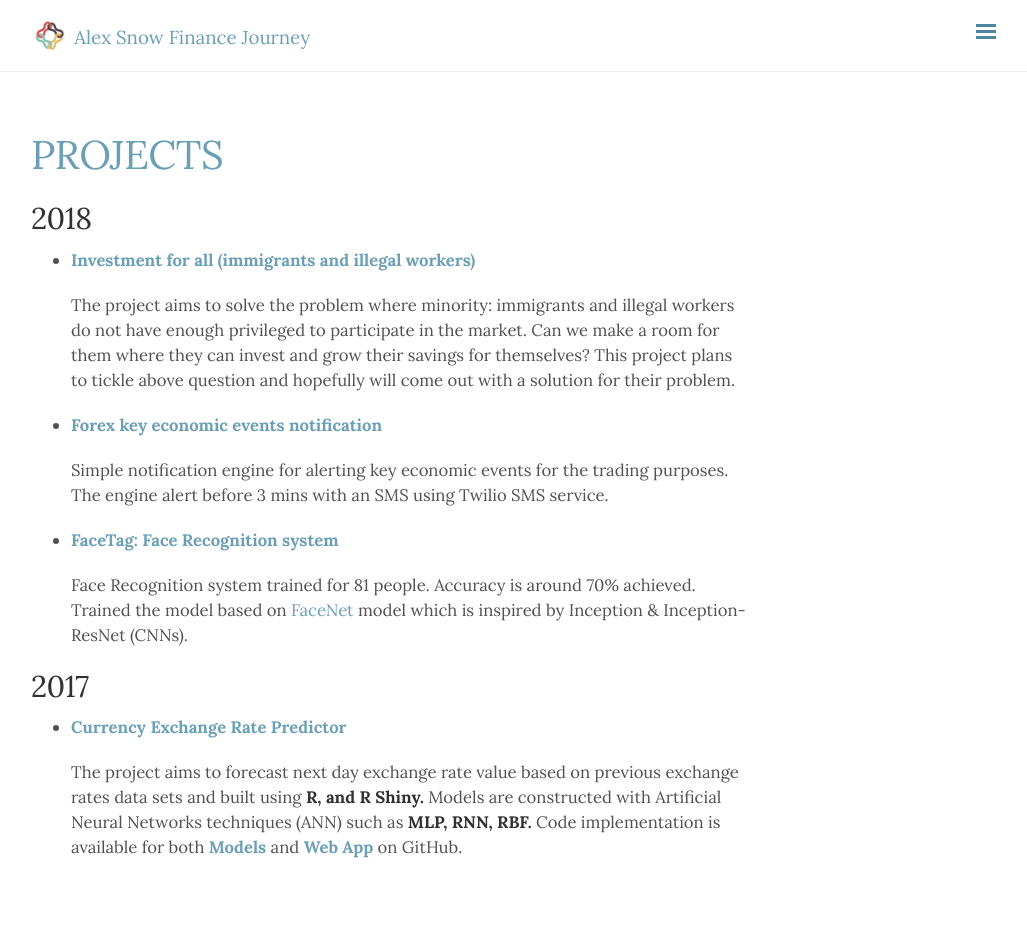
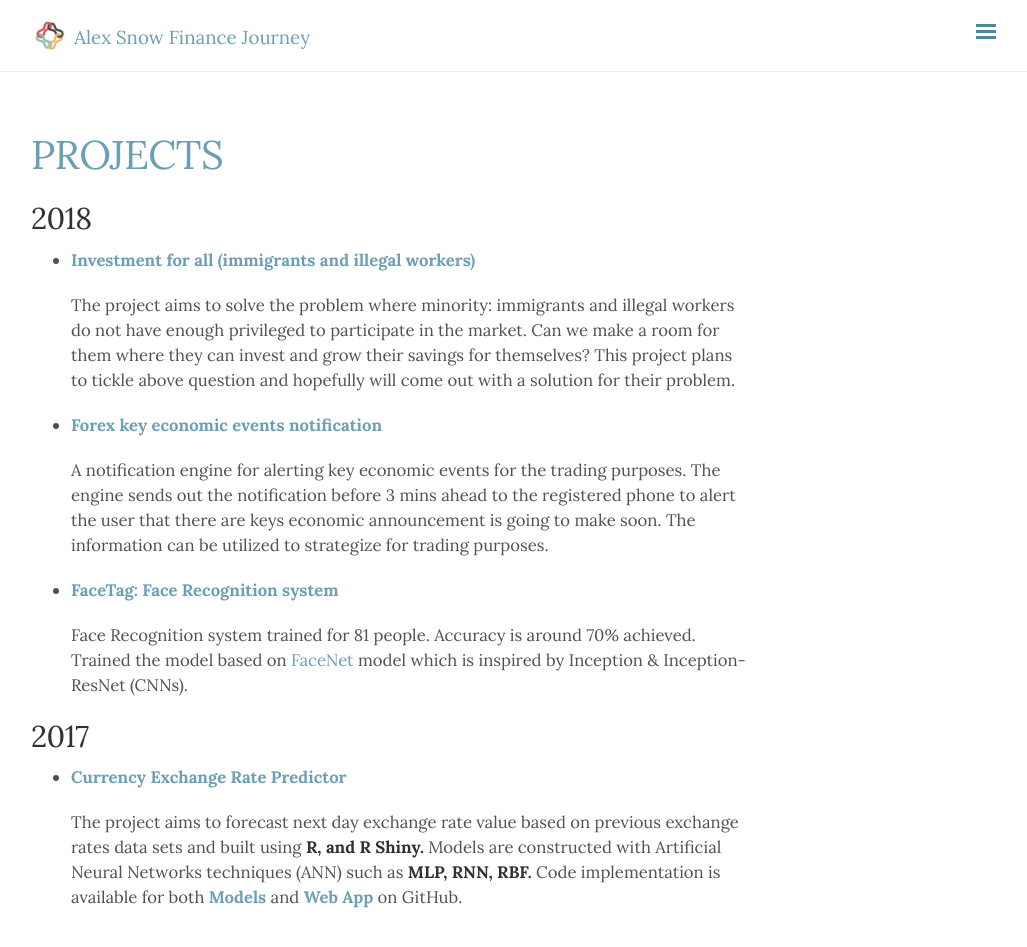
Before and after one commit to alexsnow348/alexsnow348.github.io, a Jekyll site: the page built from projects/index.md, in a window 1280 px wide and 977 px high. Shown: the top 947 px of the window, without its empty margins (249-1276 px from the left). Built offline with Jekyll 4.4.1, drawn with Linux system fonts in a browser that asks for light colours; nearby versions of some CDN libraries; comment, search, counter and statistics services are not loaded.

Commit message:
redefined the FX project description

```diff
--- a/projects/index.md
+++ b/projects/index.md
@@ -11,7 +11,7 @@ title: Projects
 
 * <strong><a href ="https://github.com/alexsnow348/FX-Key-Eco-Event" target="_blank">Forex key economic events notification</a></strong>
 
-	Simple notification engine for alerting key economic events for the trading purposes. The engine alert before 3 mins with an SMS using Twilio SMS service.
+	A notification engine for alerting key economic events for the trading purposes. The engine sends out the notification before 3 mins ahead to the registered phone to alert the user that there are keys economic announcement is going to make soon. The information can be utilized to strategize for trading purposes.
 
 * <strong><a href ="https://github.com/alexsnow348/facetag" target="_blank">FaceTag: Face Recognition system</a></strong>
 
```
